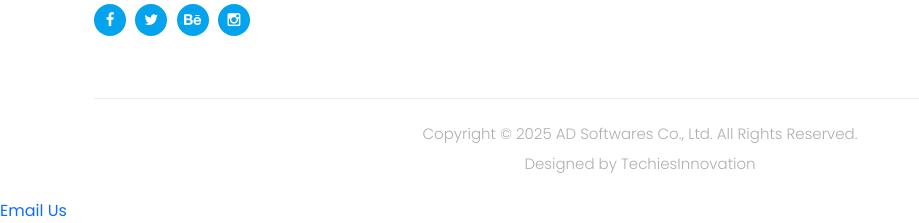
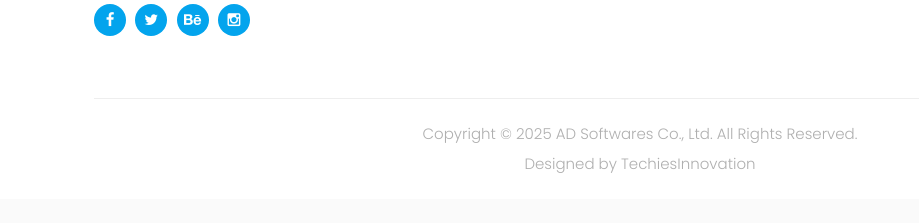
Before and after one commit to gokuldev1/ad, a Django app: page / in a window 1280 px wide. Shown: the part 4443-4666 px from the top of the page, without its empty margins (0-919 px from the left). After the commit the page ends 4616 px from the top, so only its background shows below. Run offline with Django 5.2, Linux system fonts and the light colour scheme; some libraries are stand-ins or nearby versions.

Commit message:
Update index.html

```diff
--- a/adsoftwares/app/templates/index.html
+++ b/adsoftwares/app/templates/index.html
@@ -706,7 +706,7 @@
 
   <!-- Scripts -->
     <script>
-  document.write('<a href="mailto:' + 'enquiryadsoftware' + '@' + 'gmail.com">Email Us</a>');
+  document.write('<a href="mailto:' + 'enquiryadsoftware' + '@' + 'gmail.com"></a>');
 </script>
 
   <script src="static/jquery/jquery.min.js"></script>
```
